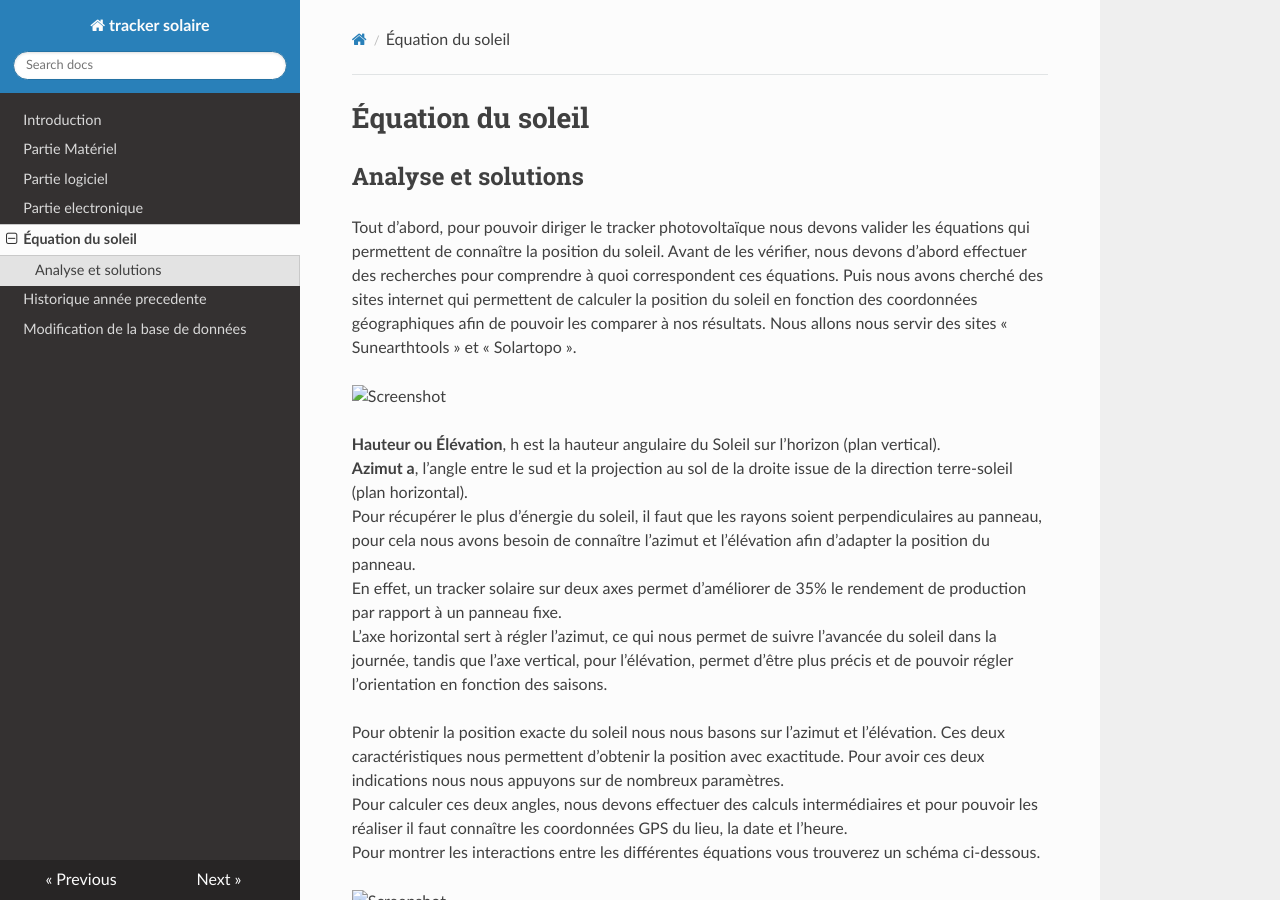
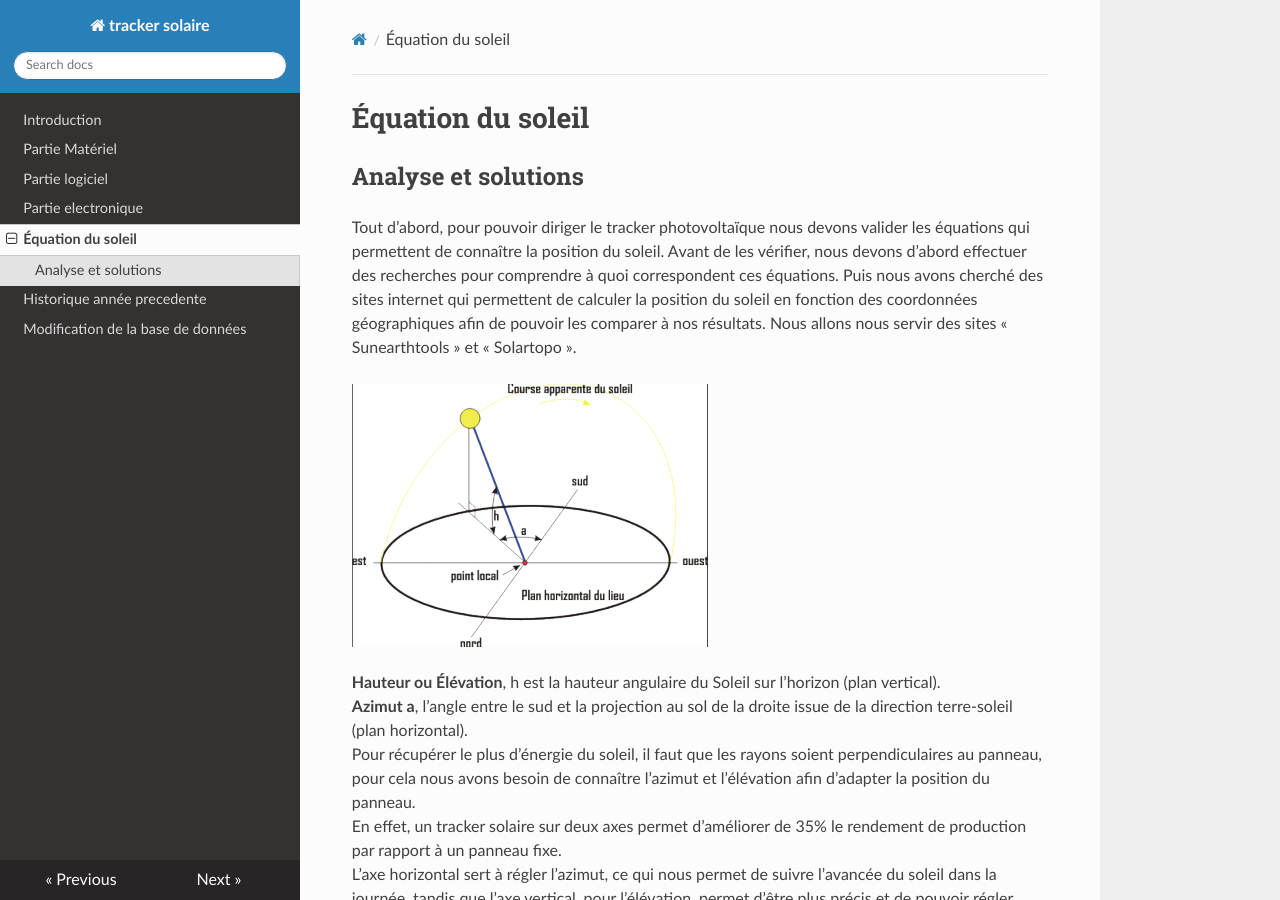
Before and after one commit to pt-tracker-gim/trackeurSolaire, an MkDocs documentation site: the page built from docs/Courbe_du_soleil.md, in a window 1280 px wide and 900 px high. Built offline with MkDocs 1.6.1, drawn with Linux system fonts in a browser that asks for light colours; nearby versions of some CDN libraries; old or Windows-style settings are respelled for this version of MkDocs.

Commit message:
Update Courbe_du_soleil.md

```diff
--- a/docs/Courbe_du_soleil.md
+++ b/docs/Courbe_du_soleil.md
@@ -10,7 +10,7 @@ sites internet qui permettent de calculer la position du soleil en fonction des
 coordonnées géographiques afin de pouvoir les comparer à nos résultats.
 Nous allons nous servir des sites « Sunearthtools » et « Solartopo ». <br>
 <br>
-![Screenshot](pic/Courbe_du_soleil/Image1.PNG)<br>
+![Screenshot](pic/Courbe_du_soleil/Image1.png)<br>
 <br>
 **Hauteur ou Élévation**, h est la hauteur angulaire du Soleil sur l’horizon (plan
 vertical).<br>
@@ -35,7 +35,7 @@ du lieu, la date et l’heure.<br>
 Pour montrer les interactions entre les différentes équations vous trouverez un
 schéma ci-dessous.<br>
 <br>
-![Screenshot](pic/Courbe_du_soleil/Image2.PNG) <br>
+![Screenshot](pic/Courbe_du_soleil/Image2.png) <br>
 <br>
 En comparant les courbes représentant la trajectoire du soleil obtenu les
 années précédentes par rapport aux valeurs réelles, on remarque un manque
@@ -44,7 +44,7 @@ De ce fait, il nous a été demandé de revoir les équations qui ont permis
 d’obtenir ces courbes soit l’azimute et l’élévation, les deux éléments
 permettant de caractériser la trajectoire du soleil.<br>
 <br>
-![Screenshot](pic/Courbe_du_soleil/3.PNG)<br>
+![Screenshot](pic/Courbe_du_soleil/3.png)<br>
 <br>
 
 Après des recherches assidues, nous avons réussi à obtenir des équations plus
```
